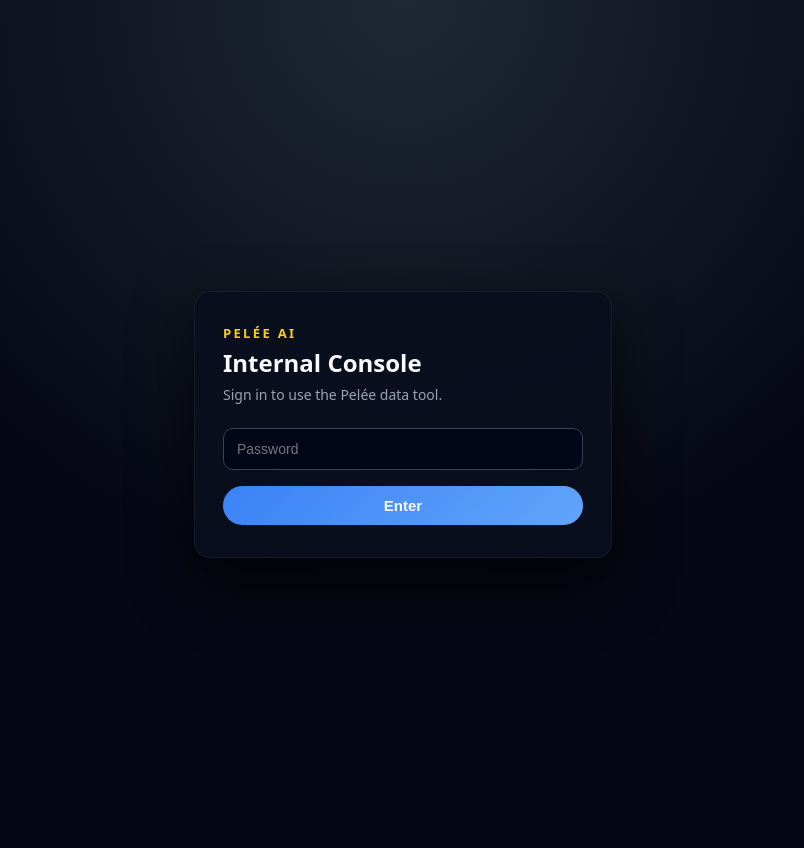
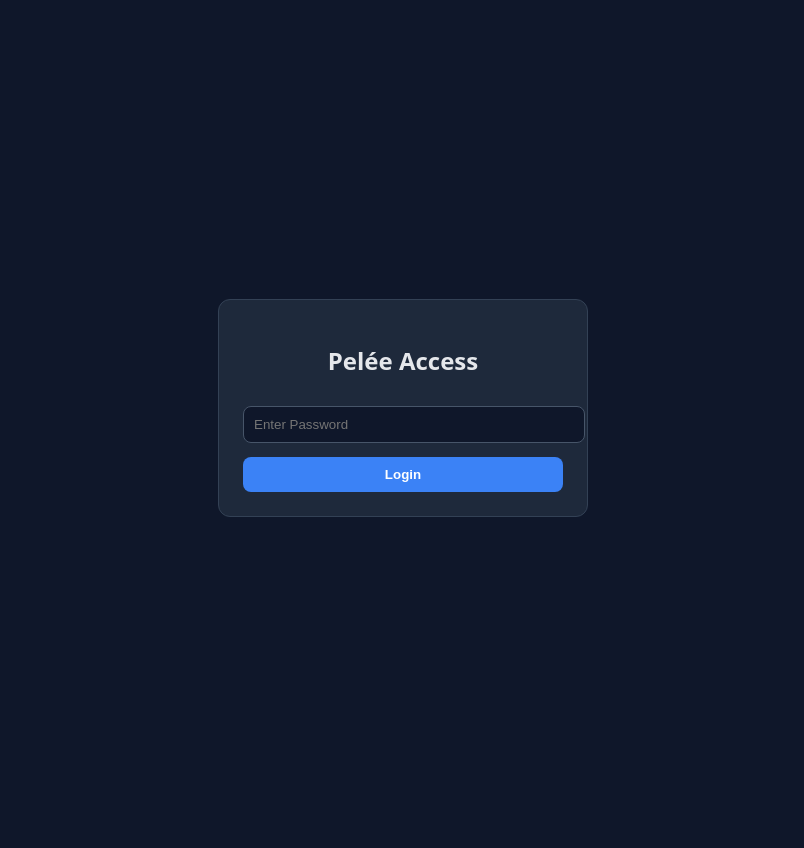
Before and after one commit to ccjackb22/Pelee.Residential, a Flask app: template templates/login.html in a window 1280 px wide. Shown: the whole page, without its empty margins (237-1041 px from the left). After the commit the page ends 517 px from the top, so only its background shows below. Run offline with Flask 3, Linux system fonts and the light colour scheme; the template is opened without the code that fills it, so the values that code supplies are empty.

Commit message:
Update login.html

```diff
--- a/templates/login.html
+++ b/templates/login.html
@@ -5,96 +5,59 @@
     <title>Pelée Login</title>
     <style>
         body {
-            margin: 0;
-            background: radial-gradient(circle at top, #1f2933 0, #050814 55%);
-            font-family: system-ui, -apple-system, BlinkMacSystemFont, "Segoe UI", sans-serif;
-            color: #f9fafb;
-        }
-        .wrap {
-            min-height: 100vh;
+            background: #0f172a;
+            color: #e5e7eb;
+            font-family: system-ui;
             display: flex;
+            justify-content: center;
             align-items: center;
-            justify-content: center;
-            padding: 24px;
+            height: 100vh;
         }
         .card {
-            background: rgba(10, 15, 30, 0.9);
-            border-radius: 16px;
-            padding: 32px 28px;
-            max-width: 360px;
+            background: #1e293b;
+            padding: 24px;
+            border-radius: 12px;
+            width: 320px;
+            border: 1px solid #334155;
+            text-align: center;
+        }
+        input {
             width: 100%;
-            box-shadow: 0 24px 60px rgba(0,0,0,0.65);
-            border: 1px solid rgba(255,255,255,0.06);
-        }
-        .logo {
-            font-weight: 700;
-            letter-spacing: 0.18em;
-            font-size: 13px;
-            text-transform: uppercase;
-            color: #facc15;
-            margin-bottom: 4px;
-        }
-        h1 {
-            margin: 0 0 6px;
-            font-size: 24px;
-        }
-        p {
-            margin: 0 0 24px;
-            font-size: 14px;
-            color: #9ca3af;
-        }
-        input[type="password"] {
-            width: 100%;
-            padding: 12px 13px;
-            border-radius: 10px;
-            border: 1px solid #374151;
-            background: #020617;
+            padding: 10px;
+            border-radius: 8px;
+            border: 1px solid #475569;
+            background: #0f172a;
             color: #e5e7eb;
-            font-size: 14px;
-            box-sizing: border-box;
-        }
-        input[type="password"]:focus {
-            outline: none;
-            border-color: #3b82f6;
-            box-shadow: 0 0 0 1px #3b82f6;
+            margin-top: 10px;
         }
         button {
-            margin-top: 16px;
             width: 100%;
-            padding: 11px 14px;
-            border-radius: 999px;
+            padding: 10px;
+            margin-top: 14px;
+            background: #3b82f6;
             border: none;
-            background: linear-gradient(135deg, #3b82f6, #60a5fa);
-            color: #f9fafb;
+            border-radius: 8px;
+            color: white;
             font-weight: 600;
-            font-size: 15px;
             cursor: pointer;
         }
-        button:hover {
-            filter: brightness(1.05);
-        }
         .error {
+            color: #f87171;
+            font-size: 14px;
             margin-top: 10px;
-            font-size: 13px;
-            color: #f97373;
         }
     </style>
 </head>
 <body>
-<div class="wrap">
-    <div class="card">
-        <div class="logo">Pelée AI</div>
-        <h1>Internal Console</h1>
-        <p>Sign in to use the Pelée data tool.</p>
-
-        <form method="post">
-            <input type="password" name="password" placeholder="Password">
-            <button type="submit">Enter</button>
-            {% if error %}
-            <div class="error">{{ error }}</div>
-            {% endif %}
-        </form>
-    </div>
+<div class="card">
+    <h2>Pelée Access</h2>
+    <form method="POST">
+        <input type="password" name="password" placeholder="Enter Password" required />
+        <button type="submit">Login</button>
+        {% if error %}
+            <p class="error">{{ error }}</p>
+        {% endif %}
+    </form>
 </div>
 </body>
 </html>
```
